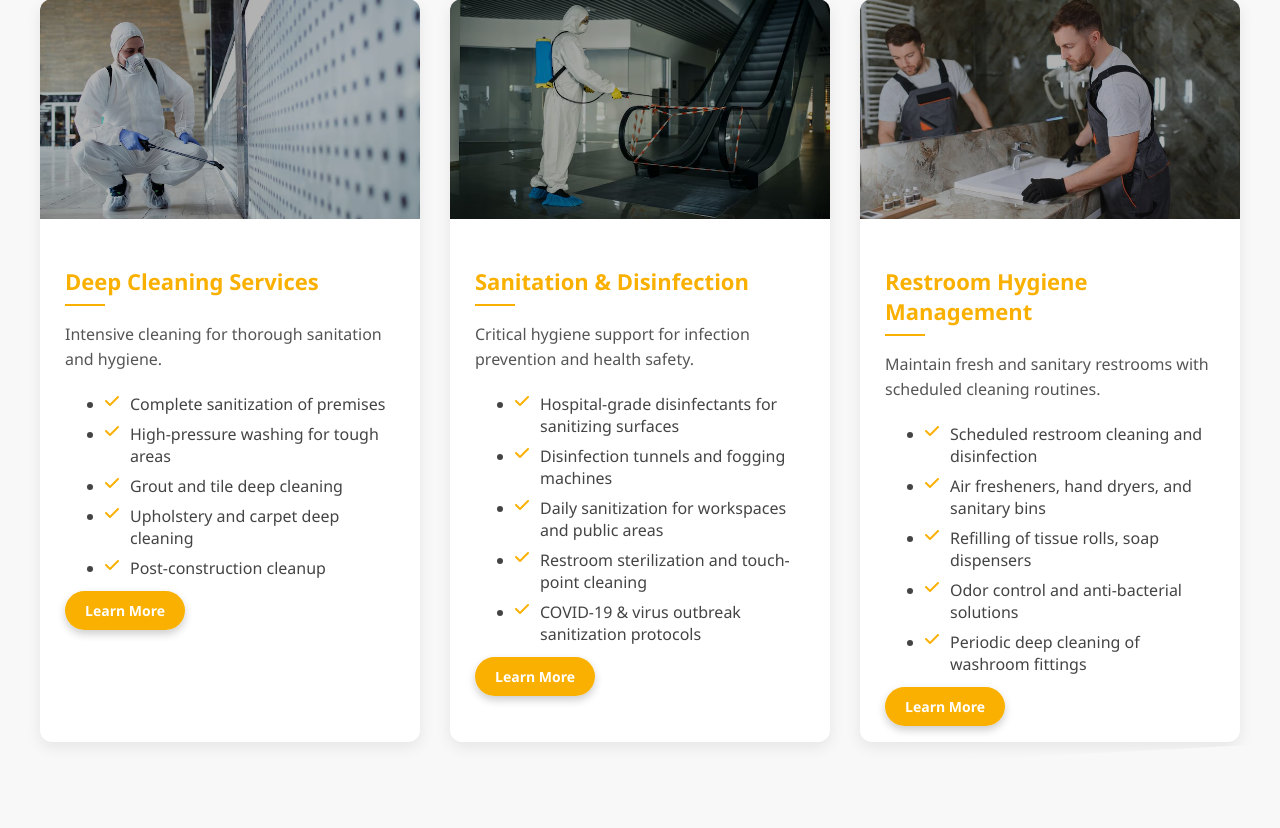
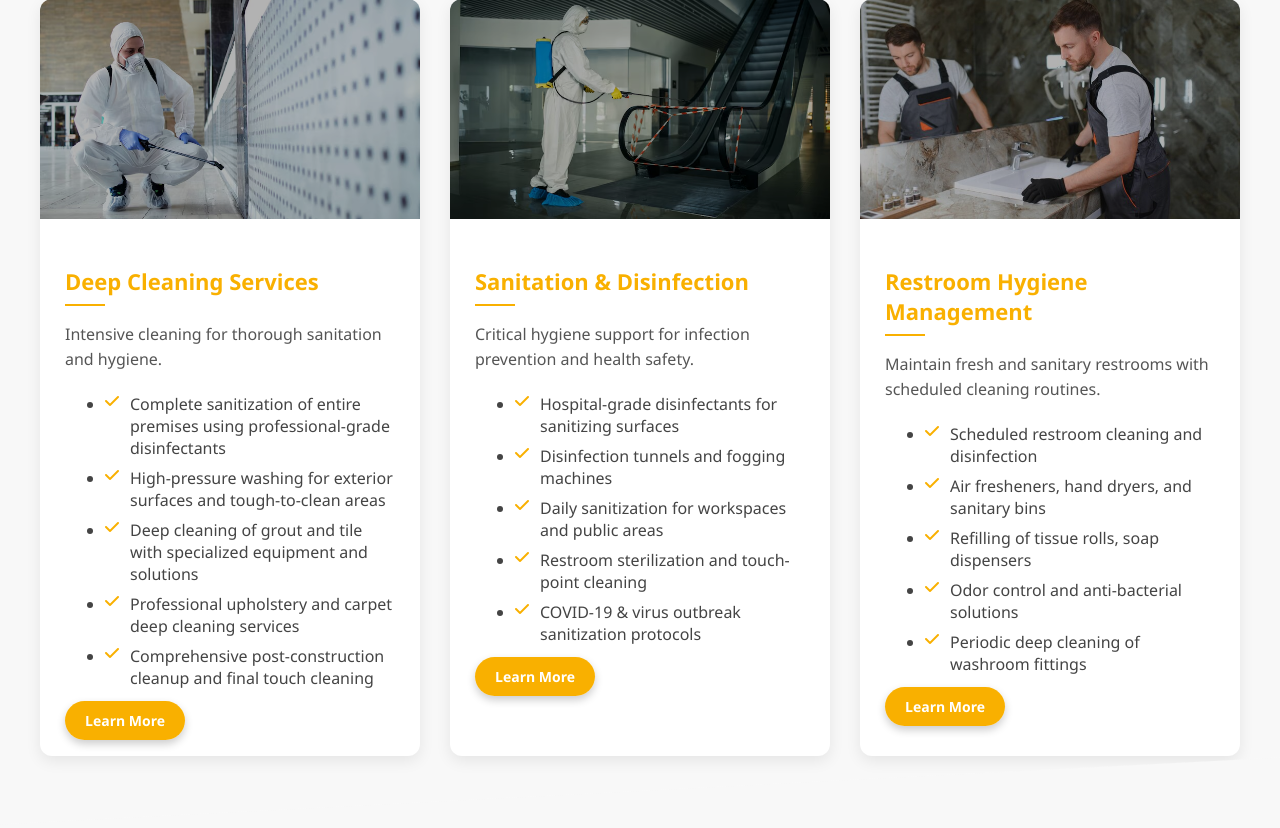
Before and after one commit to vinaykalwala/ARAX, a Django app: page /housekeeping/ in a window 1280 px wide. Shown: the part 2260-3088 px from the top of the page. Run offline with Django 5.2, Linux system fonts and the light colour scheme.

Commit message:
housekeeepingpage changes

```diff
--- a/templates/housekeeping.html
+++ b/templates/housekeeping.html
@@ -754,11 +754,11 @@
         <h3>Deep Cleaning Services</h3>
         <p>Intensive cleaning for thorough sanitation and hygiene.</p>
         <ul class="service-features">
-          <li>Complete sanitization of premises</li>
-          <li>High-pressure washing for tough areas</li>
-          <li>Grout and tile deep cleaning</li>
-          <li>Upholstery and carpet deep cleaning</li>
-          <li>Post-construction cleanup</li>
+          <li>Complete sanitization of entire premises using professional-grade disinfectants</li>
+          <li>High-pressure washing for exterior surfaces and tough-to-clean areas</li>
+          <li>Deep cleaning of grout and tile with specialized equipment and solutions</li>
+          <li>Professional upholstery and carpet deep cleaning services</li>
+          <li>Comprehensive post-construction cleanup and final touch cleaning</li>
         </ul>
         <a href="{% url 'contact_us' %}" class="btn-orange" style="padding: 10px 20px; font-size: 14px;">Learn More</a>
       </div>
```
